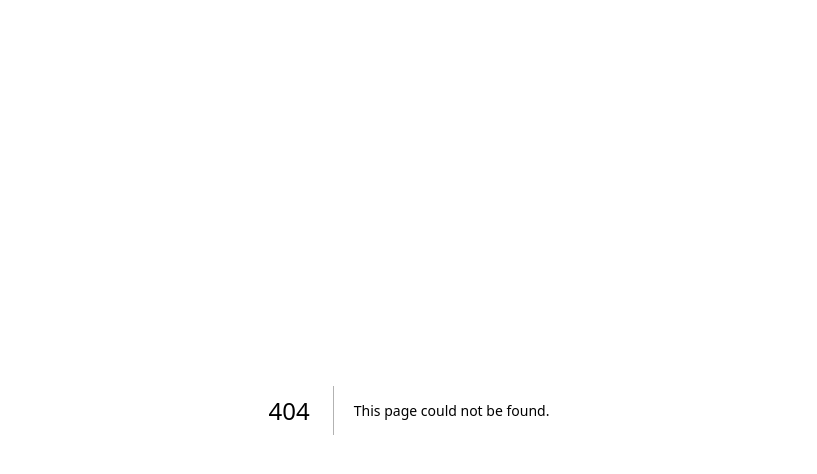
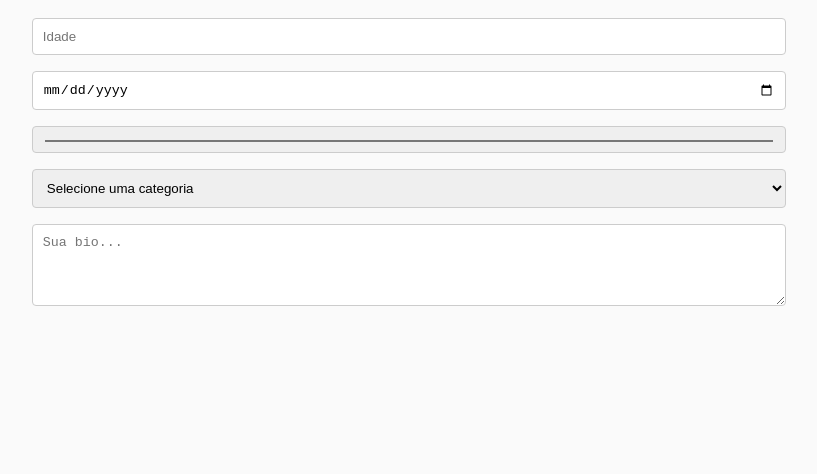
Before and after one commit to murilo-dev9/aula-nextjs, a Next.js app: page /exemplos/ex-06 in a window 1280 px wide. Before the commit this address had no page. Shown: the top 474 px of the page, without its empty margins (231-1048 px from the left). Built offline with nearby package versions, Linux system fonts and the light colour scheme.

Commit message:
atividade 5 inicio

```diff
--- a/src/app/atividades/atv-04/page.jsx
+++ b/src/app/atividades/atv-04/page.jsx
@@ -30,10 +30,6 @@ function Atividade04() {
  const removerItem= (id) =>{
 const novaLista=dadosCadastrados.filter(item => item.id !== id)
 setDadosCadastrados(novaLista)
- }
-
- const mudarItem= (id) => {
-
  }
 
 
--- /dev/null
+++ b/src/app/exemplos/ex-06/page.jsx
@@ -0,0 +1,43 @@
+'use client'
+
+import { useState, useEffect } from 'react';
+
+export default function InputsComplexos() {
+    const [categorias, setCategorias] = useState([]);
+    const [categoriaSelecionada, setCategoriaSelecionada] = useState("");
+    const [comentario, setComentario] = useState("");
+
+    // Simulando carregamento de API (JSON)
+    useEffect(() => {
+        const mockAPI = ["Tecnologia", "Educação", "Saúde"];
+        setCategorias(mockAPI);
+    }, []);
+
+    function handleSelecionaCategoria(categoria) {
+        setCategoriaSelecionada(categoria);
+        console.log(categoria);
+    }
+
+    return (
+        <div>
+            {/* Input Number, Date e Color */}
+            <input type="number" placeholder="Idade" onChange={(e) => console.log(e.target.value)} />
+            <input type="date" onChange={(e) => console.log(e.target.value)} />
+            <input type="color" onChange={(e) => console.log(e.target.value)} />
+
+            {/* Select preenchido via JSON */}
+            <select value={categoriaSelecionada} onChange={e => handleSelecionaCategoria(e.target.value)}>
+                <option value="">Selecione uma categoria</option>
+                {categorias.map(cat => <option key={cat} value={cat}>{cat}</option>)}
+            </select>
+
+            {/* Textarea */}
+            <textarea
+                rows="4"
+                placeholder="Sua bio..."
+                value={comentario}
+                onChange={(e) => setComentario(e.target.value)}
+            />
+        </div>
+    );
+}
```
Also changed, not shown: src/app/exemplos/ex-06/atividade5.png (added).
